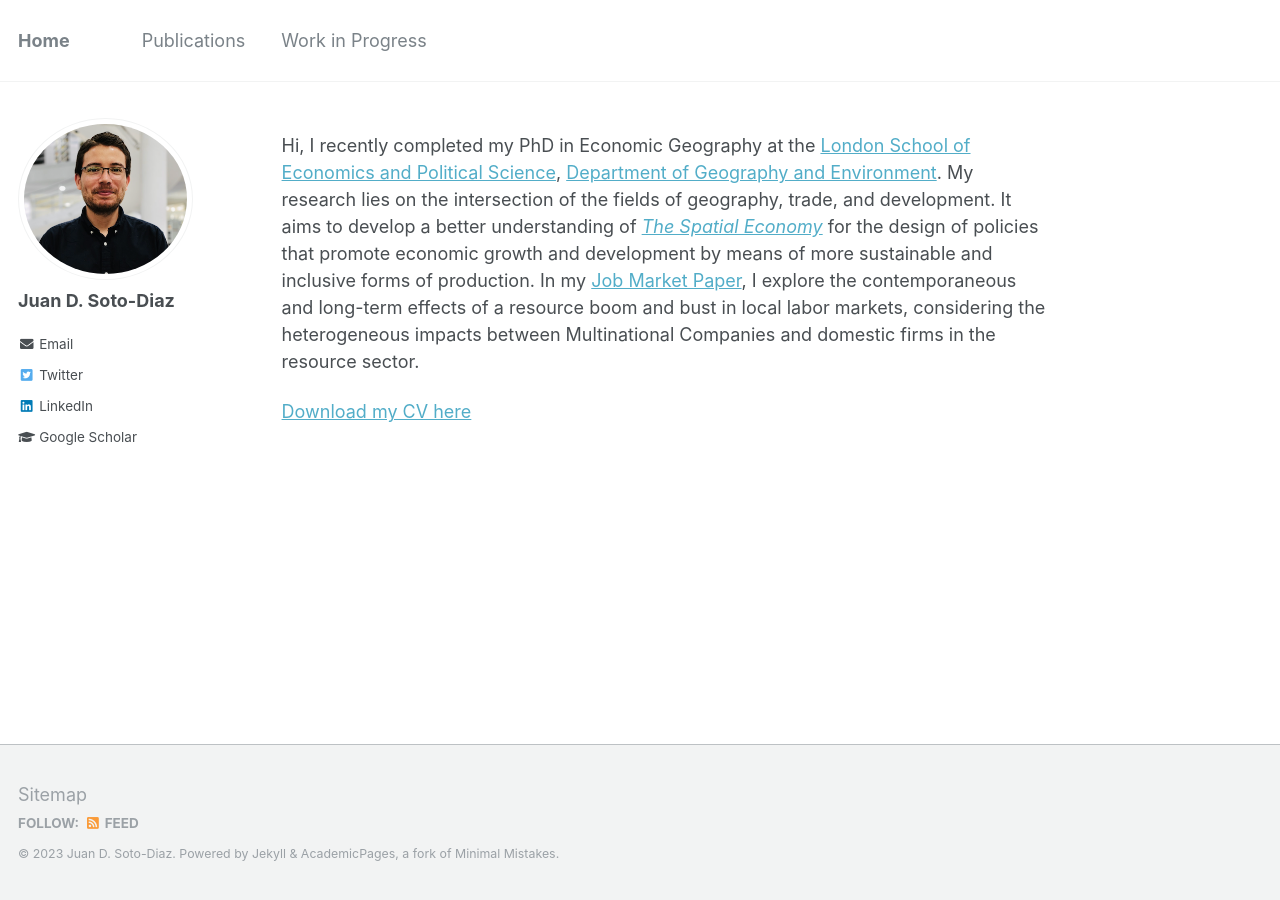
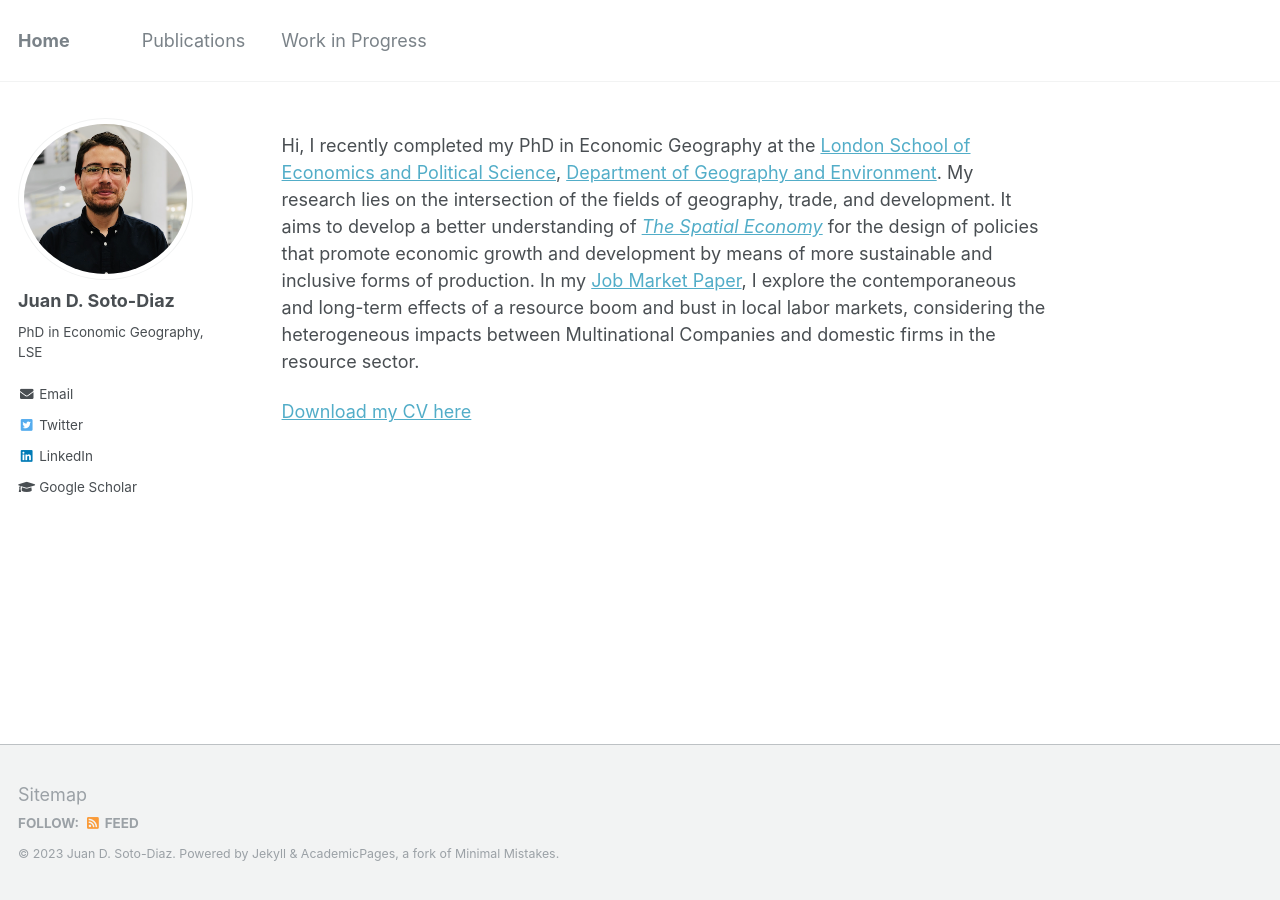
Before and after one commit to pedrofierroz87/pedrofierroz87.github.io, a Jekyll site: the page built from _pages/about.md, in a window 1280 px wide. Built offline with Jekyll 4.4.1, drawn with Linux system fonts in a browser that asks for light colours.

Commit message:
Update _config.yml

```diff
--- a/_config.yml
+++ b/_config.yml
@@ -82,7 +82,7 @@ analytics:
 author:
   name             : "Juan D. Soto-Diaz"
   avatar           : "profile.PNG"
-  bio              : ""
+  bio              : "PhD in Economic Geography, LSE"
   location         : #"London, UK"
   employer         :
   pubmed           : # ""
```
